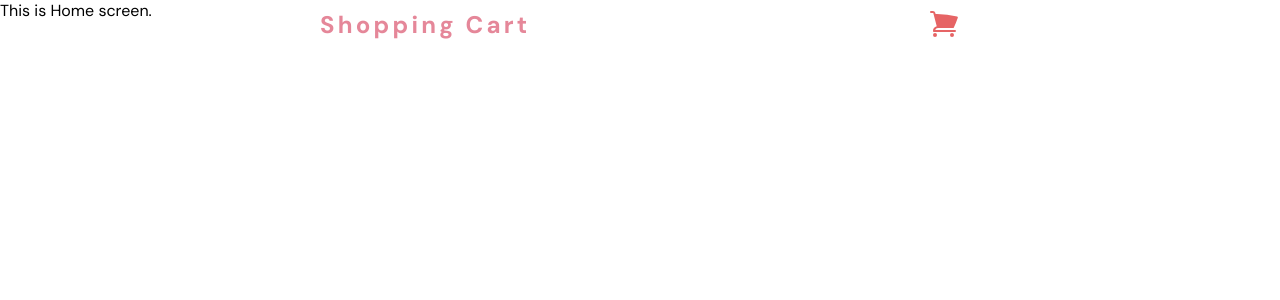
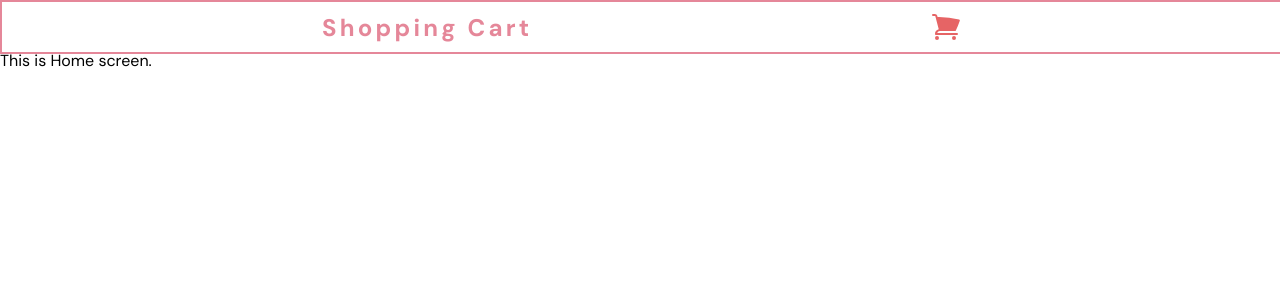
Before and after one commit to rajutamanglama63/typescript-react-cart, a React (Create React App) app: page / in a window 1280 px wide. Shown: the top 300 px of the page. Built offline with nearby package versions, Linux system fonts and the light colour scheme.

Commit message:
feat: position of nav made fixed

```diff
--- a/src/App.tsx
+++ b/src/App.tsx
@@ -1,10 +1,10 @@
 import Navbar from "./components/nav/Navbar";
-import Home from "./screens/Home";
+import Home from "./screens/home/Home";
 
 
 function App() {
   return (
-    <div className="App">
+    <div>
       <Navbar />
       <Home />
     </div>
--- a/src/components/nav/Nav.styles.ts
+++ b/src/components/nav/Nav.styles.ts
@@ -1,11 +1,12 @@
 import styled from 'styled-components'
 
 export const StyledNavbar = styled.div`
-    // height: 3rem;
+    // height: 70px;
     width: 100%;
-    // border: 2px solid #E58799;
+    border: 2px solid #E58799;
     position: fixed;
     z-index: 50;
+    top: 0
     display: flex;
     align-items: center;
 `
@@ -13,7 +14,7 @@ export const StyledNavbar = styled.div`
 export const NavContainer = styled.div`
     margin: 0 auto;
     width: 50%;
-    height: 3rem;
+    height: 50px;
     // border: 1px solid pink;
     display: flex;
     align-items: center;
--- a/src/index.css
+++ b/src/index.css
@@ -2,7 +2,8 @@
 
 html,
 body,
-#root {
+#root
+ {
   height: 100%;
   width: 100%;
   font-family: "DM Sans", sans-serif;
--- /dev/null
+++ b/src/screens/home/Home.styles.ts
@@ -0,0 +1,7 @@
+import styled from "styled-components";
+
+export const RootDiv = styled.div`
+    height: calc(100vh - 50px);
+    position: relative;
+    top: 50px;
+`
--- a/src/screens/Home.tsx
+++ b/src/screens/home/Home.tsx
@@ -1,10 +1,11 @@
 import React from 'react'
+import { RootDiv } from './Home.styles'
 
 type Props = {}
 
 const Home = (props: Props) => {
   return (
-    <div>This is Home screen.</div>
+    <RootDiv>This is Home screen.</RootDiv>
   )
 }
 
```
